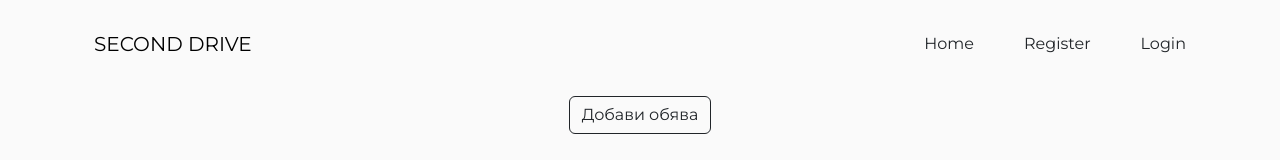
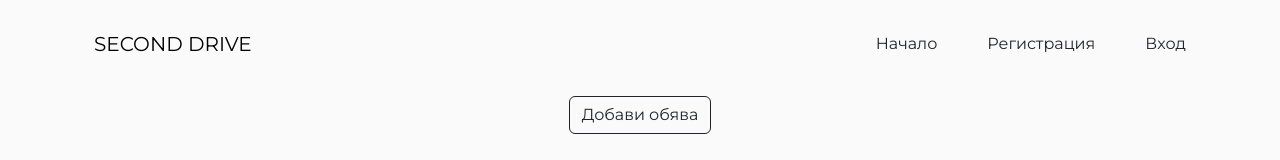
Before and after one commit to MarioAngelov2/SecondDrive, a React (Vite) app in the folder client/: page / in a window 1280 px wide. Shown: the top 160 px of the page. Built offline with nearby package versions, Linux system fonts and the light colour scheme.

Commit message:
Added route to login & register

```diff
--- a/client/src/components/Navbar.jsx
+++ b/client/src/components/Navbar.jsx
@@ -9,9 +9,9 @@ function NavigationBar() {
       <Container>
         <Navbar.Brand>SECOND DRIVE</Navbar.Brand>
         <div className={`${style.navBarText}`}>
-            <Nav.Link href='/'>Home</Nav.Link>
-            <Nav.Link>Register</Nav.Link>
-            <Nav.Link>Login</Nav.Link>
+            <Nav.Link href='/'>Начало</Nav.Link>
+            <Nav.Link href='/register'>Регистрация</Nav.Link>
+            <Nav.Link href='/login'>Вход</Nav.Link>
         </div>
       </Container>
     </Navbar>
```
